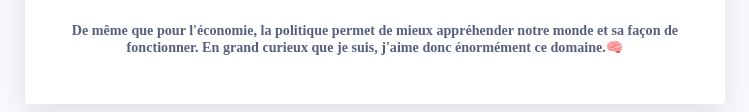
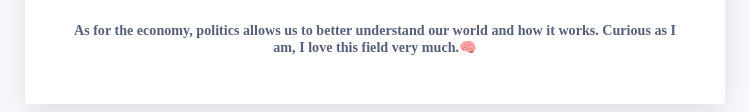
Before and after one commit to BaranCokgul/profile, a plain HTML site: page index.html in a window 1280 px wide. Shown: the part 1338-1450 px from the top of the page, without its empty margins (265-1014 px from the left). Drawn offline with Linux system fonts and the light colour scheme.

Commit message:
Update index.html

```diff
--- a/index.html
+++ b/index.html
@@ -50,7 +50,7 @@
 	  	               <div class="media">
 						  <img src="https://media.lesechos.com/api/v1/images/view/5bd2e24a8fe56f059d64483d/1280x720/2197784-y-a-t-il-trop-de-parlementaires-en-france-185495-1.jpg" class="mr-4" alt="Logo-PSG" width="180px">
 						  <div class="media-body">
-						    <h5 class="mt-0">De même que pour l'économie, la politique permet de mieux appréhender notre monde et sa façon de fonctionner. En grand curieux que je suis, j'aime donc énormément ce domaine.🧠</h5>
+						    <h5 class="mt-0">As for the economy, politics allows us to better understand our world and how it works. Curious as I am, I love this field very much.🧠</h5>
 						  </div>
 						</div>
 	  	    </div>
```
